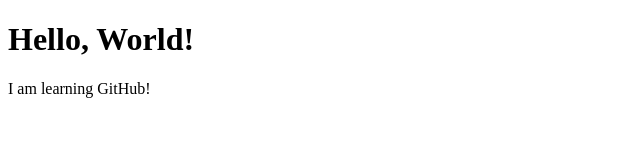
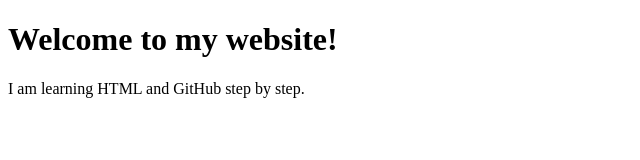
Before and after one commit to SrishaSri18/my-first-project, a plain HTML site: page index.html in a window 1280 px wide. Shown: the whole page, without its empty margins (0-640 px from the left). Drawn offline with Linux system fonts and the light colour scheme.

Commit message:
Update heading and paragraph in index.html

```diff
--- a/index.html
+++ b/index.html
@@ -5,7 +5,7 @@
     <title>My First Webpage</title>
 </head>
 <body>
-    <h1>Hello, World!</h1>
-    <p>I am learning GitHub!</p>
+    <h1>Welcome to my website!</h1>
+    <p>I am learning HTML and GitHub step by step.</p>
 </body>
 </html>
```
